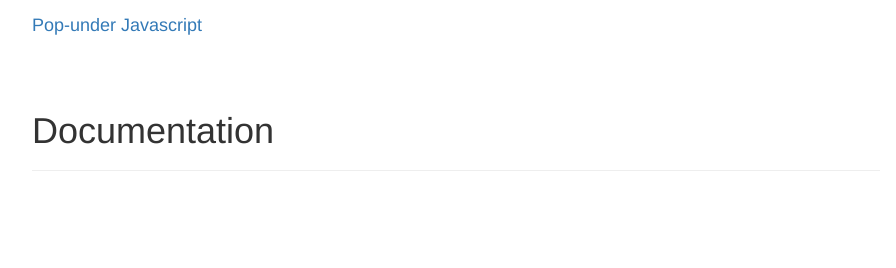
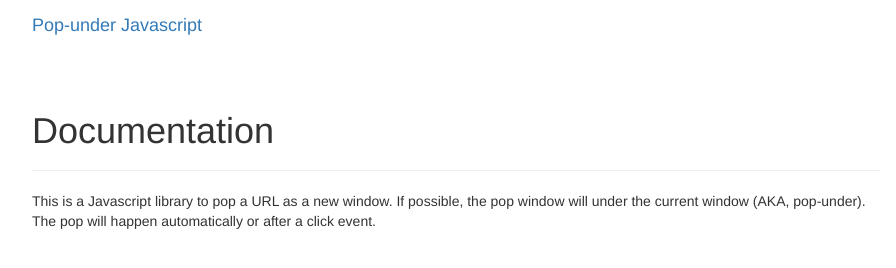
Before and after one commit to yesup/pop-javascript, a website: page docs/index.html in a window 1280 px wide. Shown: the whole page, without its empty margins (38-934 px from the left). Drawn offline with nearby package versions, Linux system fonts and the light colour scheme.

Commit message:
document

```diff
--- a/docs/index.html
+++ b/docs/index.html
@@ -35,6 +35,12 @@ and open the template in the editor.
                     <div class="page-header">
                         <h1>Documentation</h1>
                     </div>
+
+                    <div>
+                        This is a Javascript library to pop a URL as a new window.
+                        If possible, the pop window will under the current window (AKA, pop-under).
+                        The pop will happen automatically or after a click event.
+                    </div>
                 </div>
                 <div class="col-md-3">
 
```
